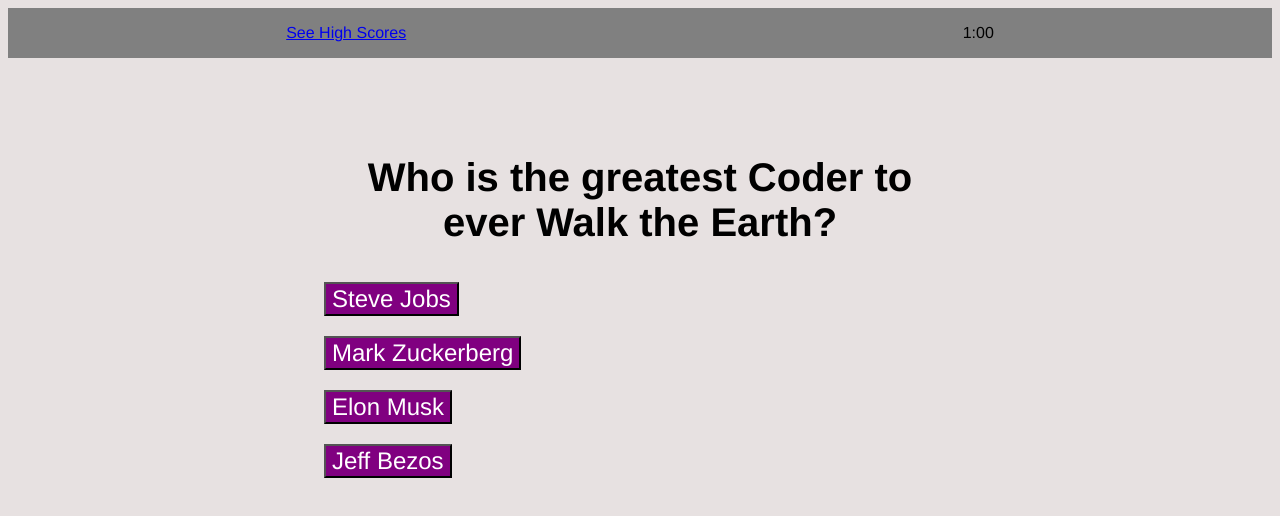
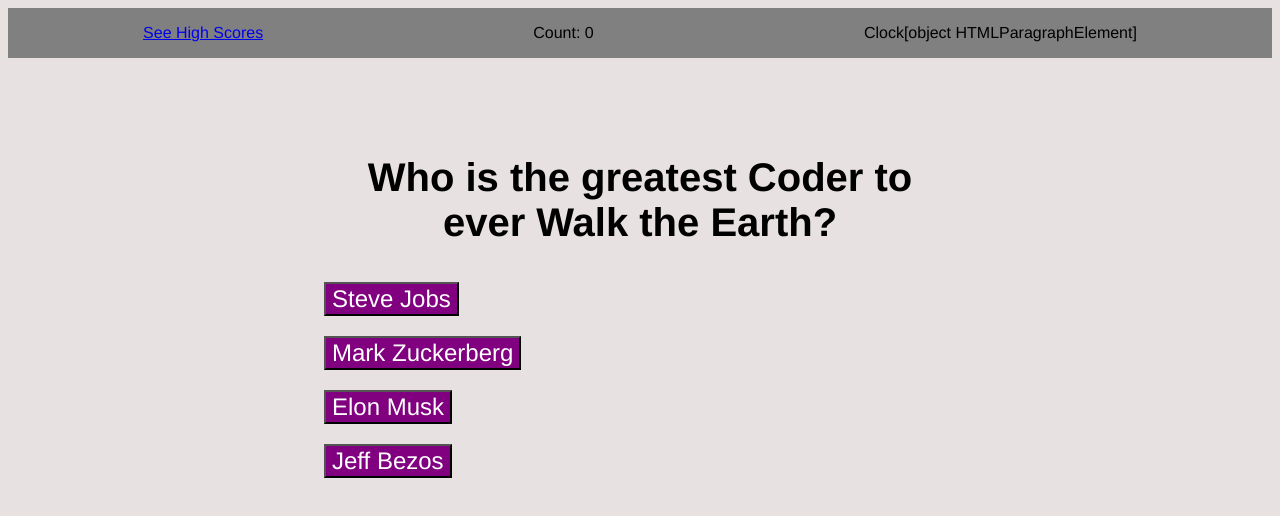
Before and after one commit to syackzan/Pop-Quiz-Coding-Basics, a plain HTML site: page index.html in a window 1280 px wide. Both pictures are taken after a click on the button "Start Quiz!". Drawn offline with Linux system fonts and the light colour scheme.

Commit message:
Added Function to enable second questions + Added Count & Clock variables to js

```diff
--- a/assets/js/script.js
+++ b/assets/js/script.js
@@ -1,9 +1,12 @@
 console.log("Hello");
 
+// Global Variables //
+var scoreCount = 0;
+var timer = 75;
+
 // querySelectors with Console Logs to Confirm if retreivals are workings //
-
 // Storing the Start Button into Button1 //
-var button1 = document.querySelector ("button");
+var startButton = document.querySelector ("button");
 console.log(button1);
 
 var headerOne = document.querySelector ("h1");
@@ -15,11 +18,40 @@ console.log(description);
 var answerBox = document.querySelector(".answerBox");
 console.log(answerBox);
 
+var count = document.querySelector(".count");
+
+var timer = document.querySelector(".timer");
+
 // Creating Button Children //
-
+var button1 = document.createElement ("button");
 var button2 = document.createElement ("button");
 var button3 = document.createElement ("button");
 var button4 = document.createElement ("button");
+
+// Functions //
+
+// Setting Funcitonaliy between all buttons within the AnswerBox //
+// This will be Question 2 //
+function rightOrWrong (event){
+    var element = event.target;
+
+    if (element.matches("button")){
+
+    // Adding New Question & Answer Text //
+    headerOne.textContent = "Are Tomato's Fruits or Vegetables?";
+    button1.textContent = "Fruits";
+    button2.textContent = "Vegetables";
+    button3.textContent = "Shut Up";
+    button4.textContent = "All of the Above";
+
+    // True False Answers //
+    //button1.value = true;
+    //button2.value = false;
+    //button3.value = false;
+    //button4.value = false;
+    }
+
+}
 
 // Initial Function to open up the first question //
 function startQuiz (){
@@ -27,9 +59,14 @@ function startQuiz (){
     // Changing Initial HTML Elements to Quiz Format //
     headerOne.textContent = "Who is the greatest Coder to ever Walk the Earth?";
     description.style.display = "none";
+    startButton.style.display = "none";
+    count.textContent = "Count: " + scoreCount;
+    timer.textContent = "Clock" + timer;
     answerBox.setAttribute ("style", "align-items: flex-start");
 
+
     // Appending New Buttons //
+    answerBox.appendChild (button1);
     answerBox.appendChild (button2);
     answerBox.appendChild (button3);
     answerBox.appendChild (button4);
@@ -38,9 +75,30 @@ function startQuiz (){
     button1.textContent = "Steve Jobs";
     button2.textContent = "Mark Zuckerberg";
     button3.textContent = "Elon Musk";
-    button4.textContent = "Jeff Bezos"
+    button4.textContent = "Jeff Bezos";
+
+    // True False Answers //
+    button1.value = false;
+    button2.value = true;
+    button3.value = false;
+    button4.value = false;
+
+    if ("button" == true){
+        scoreCount++
+    } else {
+        timer
+    }
+
+    console.log (button1);
+    console.log (button2);
+
+    event.stopPropagation()
+    answerBox.addEventListener("click", function (event){
+        rightOrWrong (event);
+    })
+
 }
 
-button1.addEventListener ("click", function () {
+startButton.addEventListener ("click", function () {
     startQuiz ();
 });
--- a/index.html
+++ b/index.html
@@ -10,7 +10,8 @@
 <body>
     <header>
         <p><a href="#">See High Scores</a></p>
-        <p>1:00</p>
+        <p class="count">Count:</p>
+        <p class="timer">1:00</p>
     </header>
     <main>
         <div class="userBox">
```
